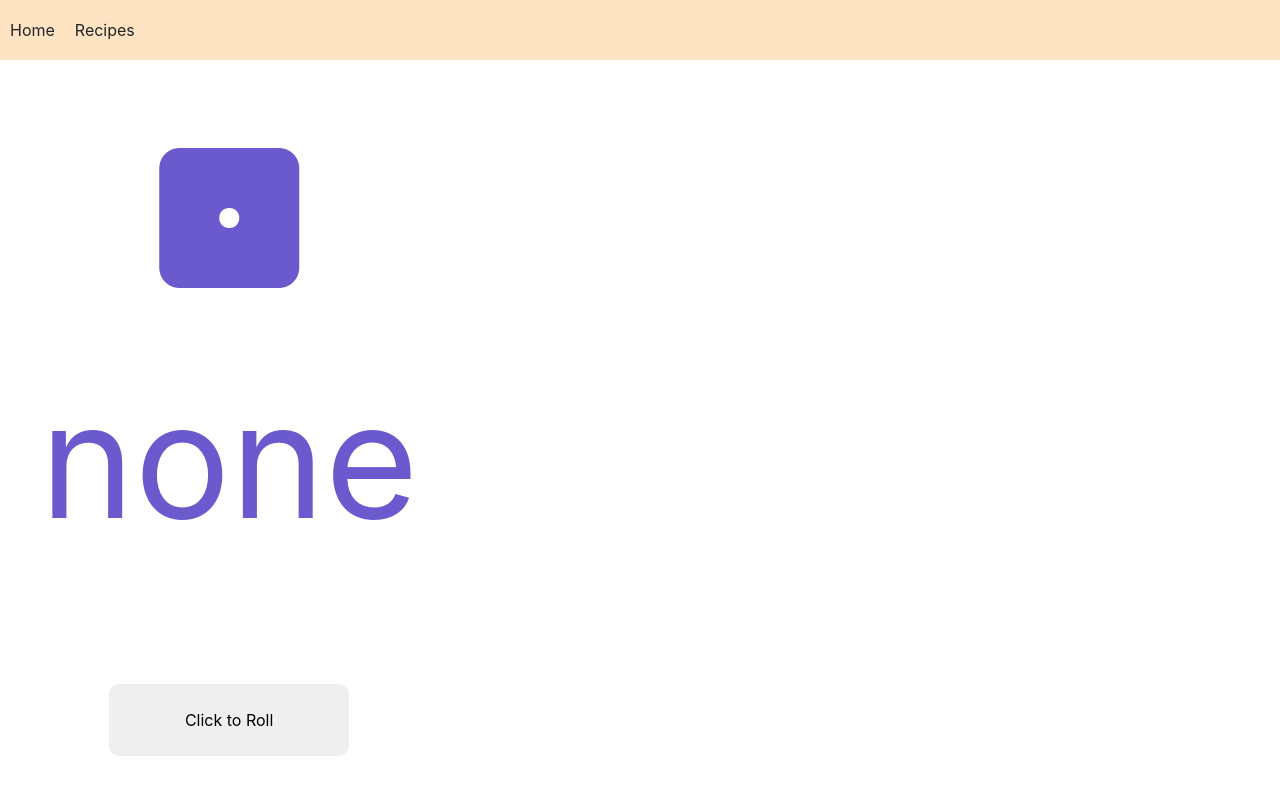
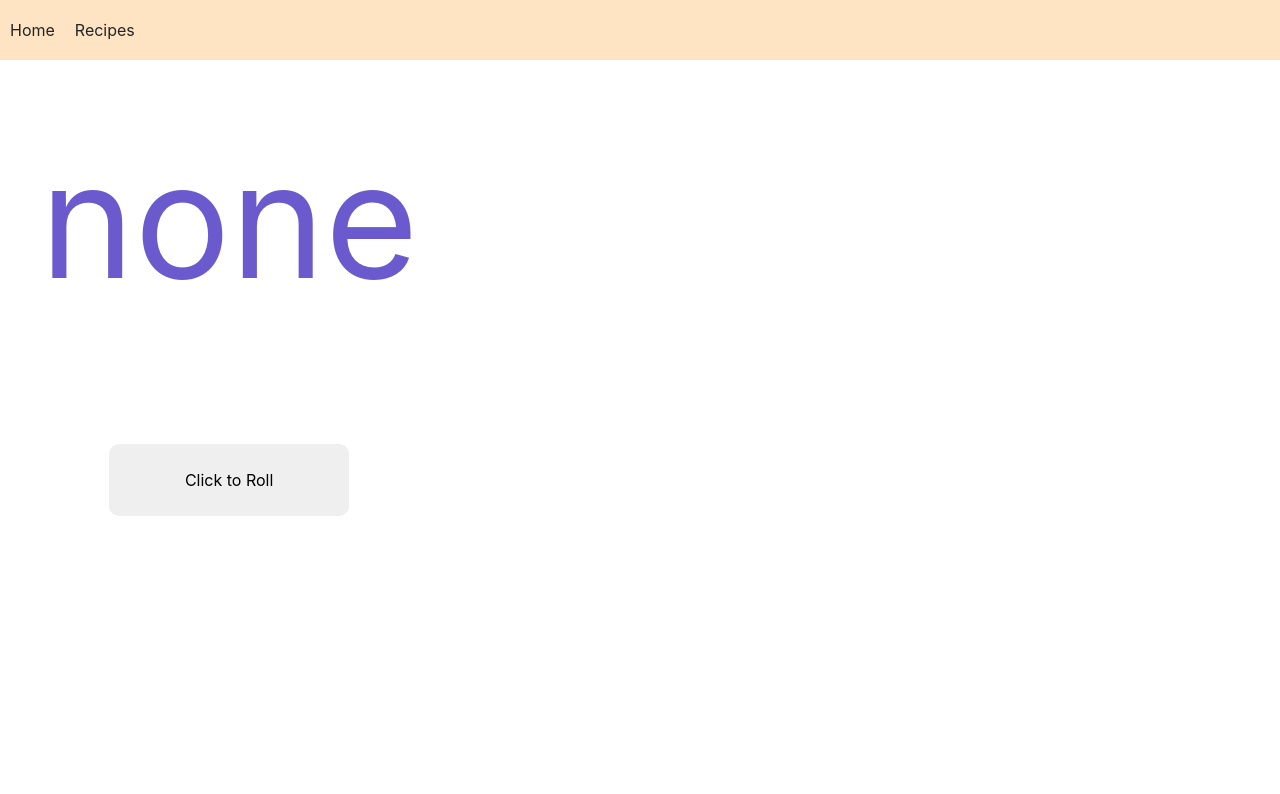
Before and after one commit to Luna123j/recipe_dice, a React (Create React App) app in the folder client/: page / in a window 1280 px wide. Shown: the top 794 px of the page. Built offline with nearby package versions, Linux system fonts and the light colour scheme.

Commit message:
delete un-useful code and make the random effect works

```diff
--- a/client/src/component/Dice.jsx
+++ b/client/src/component/Dice.jsx
@@ -6,7 +6,6 @@ const Dice = (props) => {
 
   return (
     <div className="dice">
-      <i className = {`fa-solid fa-dice-${props.side}`} ></i>
       <p>{props.randomRecipe}</p>
     </div>
 
--- a/client/src/component/RollDice.jsx
+++ b/client/src/component/RollDice.jsx
@@ -7,35 +7,33 @@ import './RollDice.scss'
 
 const RollDice = (props) => {
   const recipesArr = ['item1', 'item2', 'item3', 'item4', 'item5', 'item6', 'item7', 'item8', 'item9', 'item10', 'item11', 'item12', 'item13'];
-  const sides = ['one', 'two', 'three', 'four', 'five', 'six'];
 
   const [state, setState] = useState({
-    die: 'one',
     randomRecipe: 'none',
     rolling: false
   })
 
   const roll = () => {
-    setState({
-      die: sides[Math.floor(Math.random() * sides.length)],
-      randomRecipe: recipesArr[Math.floor(Math.random() * recipesArr.length)],
-      rolling: true
-    })
+    let timesRepeat = 0;
+
+    const repeat = setInterval(() => {
+      timesRepeat += 1;
+      setState({
+        randomRecipe: recipesArr[Math.floor(Math.random() * recipesArr.length)],
+        rolling: true
+      })
+
+      if (timesRepeat === 20) {
+        setState({ ...state, rolling: false });
+        clearInterval(repeat);
+      }
+    }, 50)
   }
-
-  useEffect(() => {
-    if (state.rolling) {
-      setTimeout(() => {
-        setState({ ...state, rolling: false })
-      }, 1000)
-    }
-  }, [state])
-
 
   return (
     <div className="rollDice">
       <div className="diceContainer">
-        <Dice side={state.die} rolling={state.rolling} randomRecipe ={state.randomRecipe}  />
+        <Dice rolling={state.rolling} randomRecipe={state.randomRecipe} />
         <button type="Submit" onClick={roll}> {state.rolling ? 'Rolling' : 'Click to Roll'} </button>
       </div>
     </div>
```
